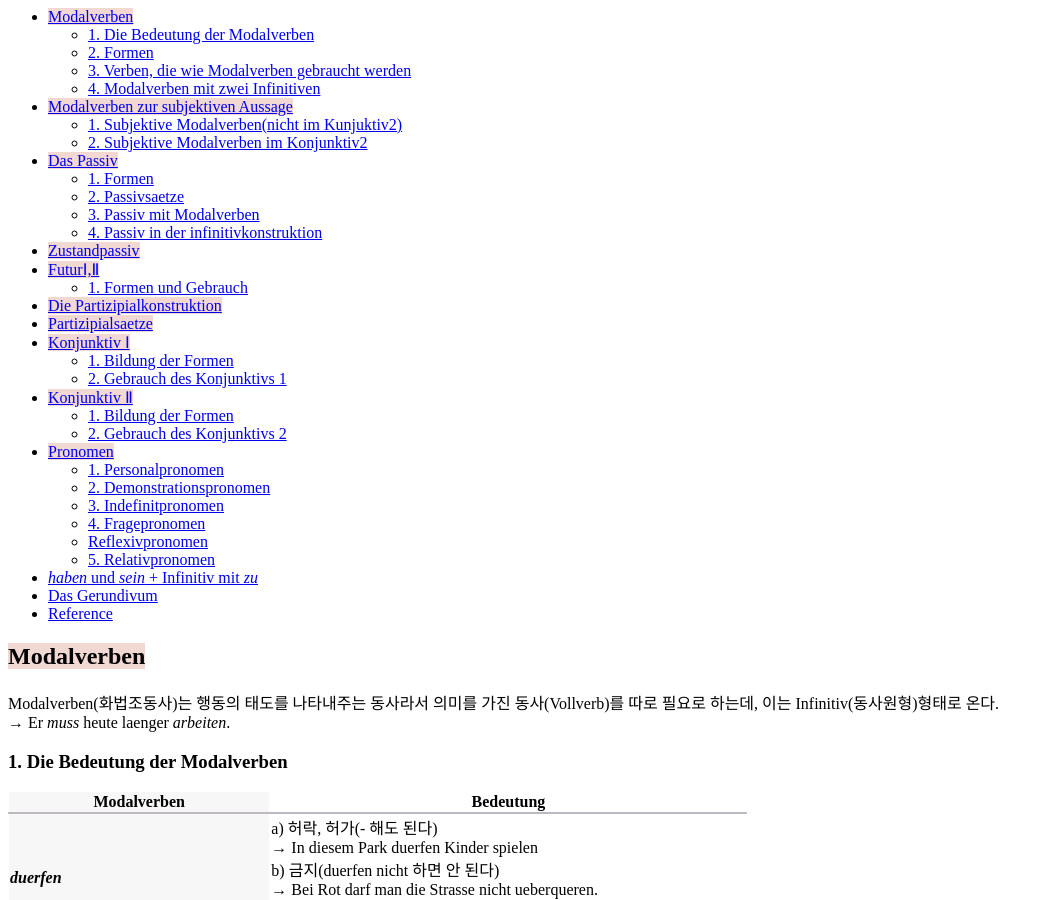
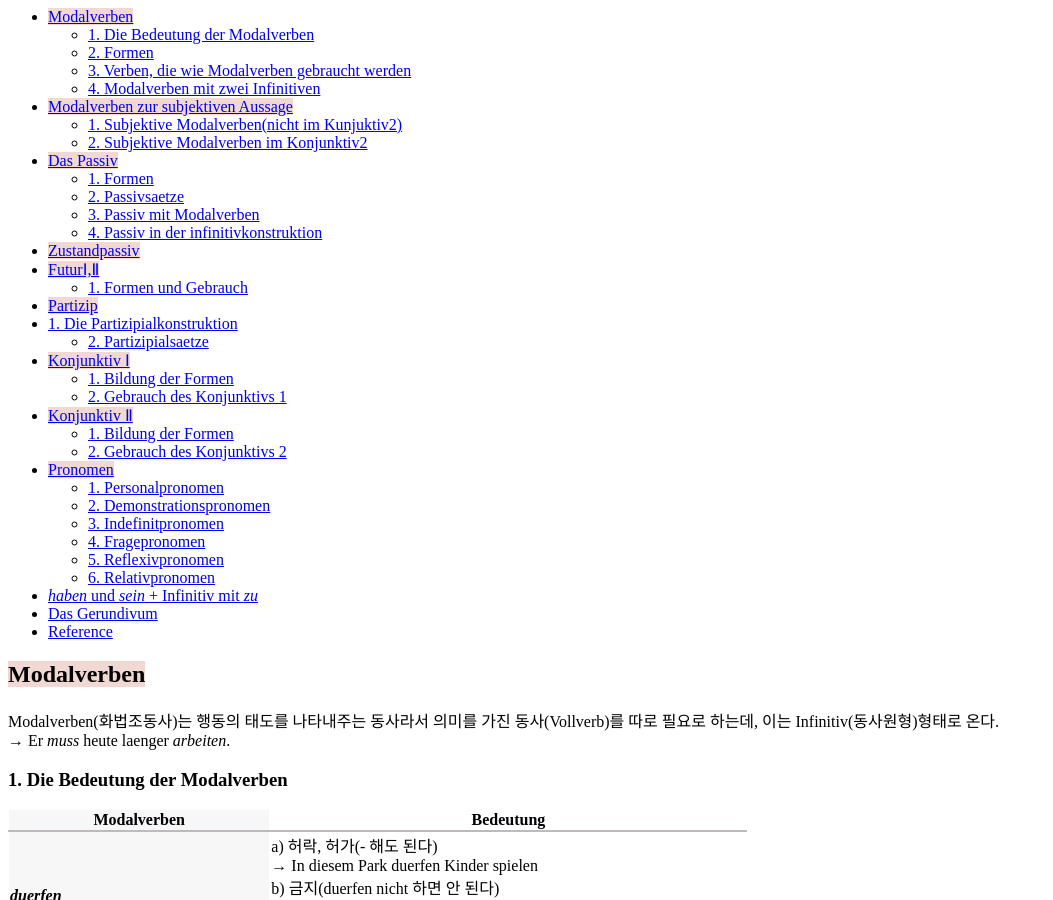
Before and after one commit to finddme/finddme.github.io, a Jekyll site: the page built from _posts/2021-01-24-DeutschGrammtik.md, in a window 1280 px wide and 900 px high. Shown: the whole window, without its empty margins (0-1053 px from the left). Built offline with Jekyll 4.4.1, drawn with Linux system fonts in a browser that asks for light colours; some of the changed text lies outside the part shown.

Commit message:
Update 2021-01-24-DeutschGrammtik.md

```diff
--- a/_posts/2021-01-24-DeutschGrammtik.md
+++ b/_posts/2021-01-24-DeutschGrammtik.md
@@ -553,7 +553,9 @@
  </html>
 
 
-## <span style="background-color:#F2D8D3">Die Partizipialkonstruktion</span>
+## <span style="background-color:#F2D8D3">Partizip</span>
+
+## 1. Die Partizipialkonstruktion
 
 분사는 명사를 꾸며주는 형용사와 같은 역할을 하기 때문에 형용사와 동일한 위치에 자리한다.
 
@@ -601,7 +603,7 @@
 &nbsp;&nbsp;&nbsp;&nbsp;<span style="color:#648BC6"> 전쟁에서 폭탄에 의해 <span style="background-color:#DFDBE4">파괴된</span></span> 도시는 끔찍한 광경이었다.
 
 
-## <span style="background-color:#F2D8D3">Partizipialsaetze</span>
+### 2. Partizipialsaetze
 
 Partizipialsaetze는 분사가 부문장처럼 쓰이는 경우이다. 이때는 형용사처럼 쓰이지 않기 때문에 분사가 형용사 어미변화를 하지 않는다. 그리고 이는 특정 명사를 꾸며주는 것이 아닌, 주문장에 대해 동시적으로 진행되는 사건을 표현하기 때문에 '-하면서, -한 채'로 해석이 된다.
 
@@ -1284,7 +1286,7 @@
 </html>
 
 
-### 5. Relativpronomen
+### 6. Relativpronomen
 
 &nbsp;&nbsp;&nbsp;&nbsp;&nbsp;. 관계대명사는
 
```
Also changed, not shown: other parts of _posts/2021-01-24-DeutschGrammtik.md (+1 -1 lines).
